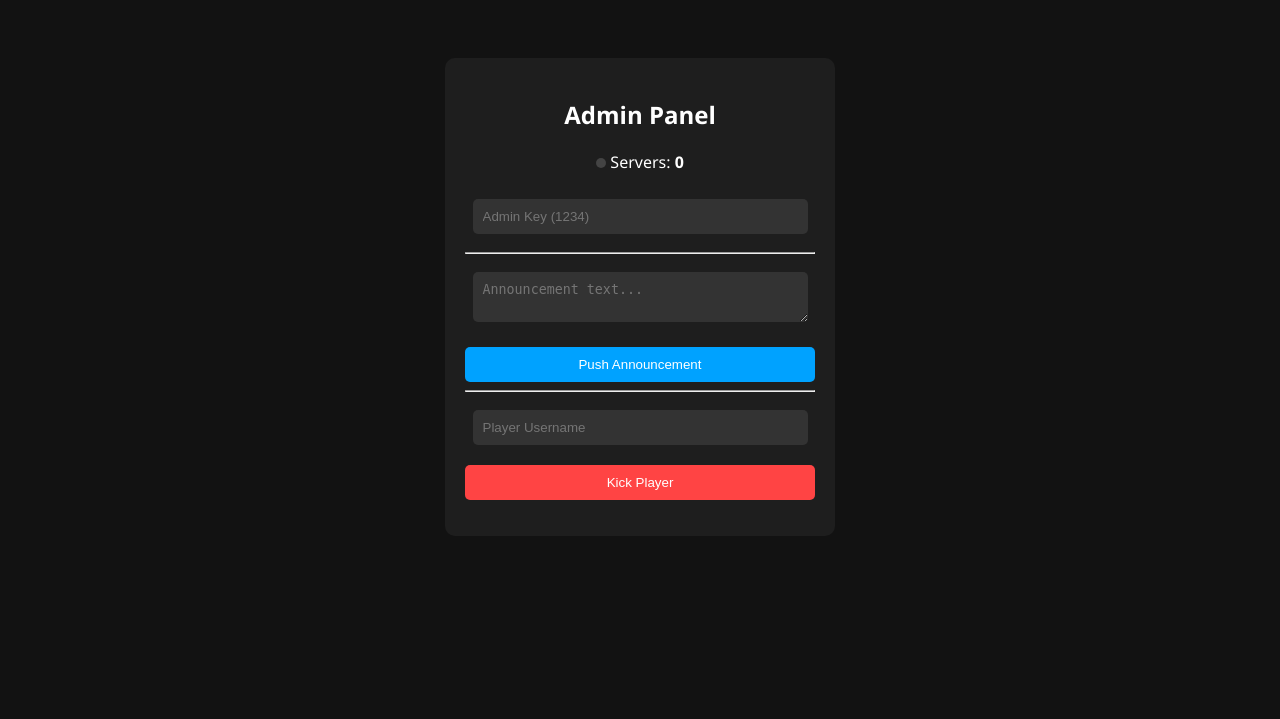
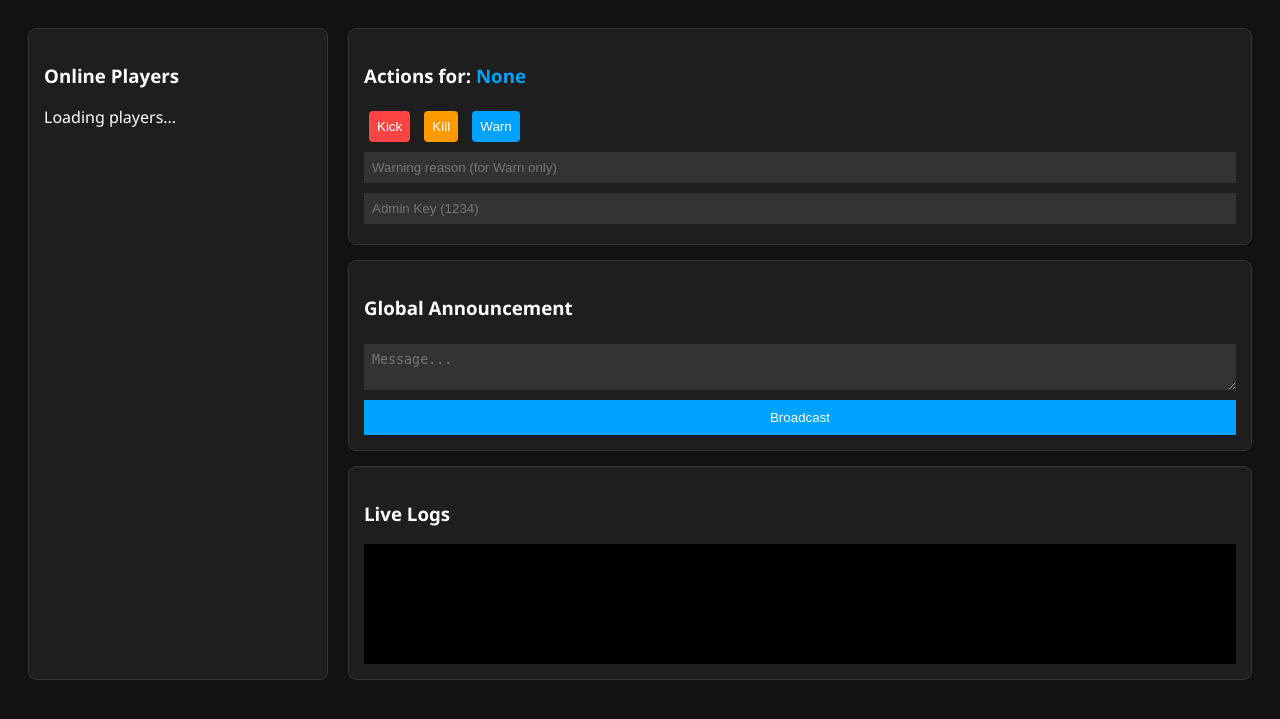
Before and after one commit to stan2tuff/admin-system, a Flask app: page / in a window 1280 px wide. Shown: the top 719 px of the page. Run offline with Flask 3, Linux system fonts and the light colour scheme.

Commit message:
Update index.html

```diff
--- a/templates/index.html
+++ b/templates/index.html
@@ -3,50 +3,77 @@
 <head>
     <title>Admin Dashboard</title>
     <style>
-        body { font-family: 'Segoe UI', sans-serif; background: #121212; color: white; text-align: center; }
-        .box { background: #1e1e1e; padding: 20px; border-radius: 10px; display: inline-block; margin-top: 50px; width: 350px;}
-        .status-dot { height: 10px; width: 10px; background-color: #444; border-radius: 50%; display: inline-block; }
-        .online { background-color: #00ff00; box-shadow: 0 0 8px #00ff00; }
-        input, textarea { width: 90%; padding: 10px; margin: 10px 0; border-radius: 5px; border: none; background: #333; color: white; }
-        button { background: #00a2ff; color: white; border: none; padding: 10px 20px; border-radius: 5px; cursor: pointer; width: 100%; margin-top: 10px;}
-        .kick-btn { background: #ff4444; }
+        body { font-family: 'Segoe UI', sans-serif; background: #121212; color: white; padding: 20px; }
+        .grid { display: grid; grid-template-columns: 300px 1fr; gap: 20px; }
+        .card { background: #1e1e1e; padding: 15px; border-radius: 8px; margin-bottom: 15px; border: 1px solid #333; }
+        .player-item { padding: 10px; border-bottom: 1px solid #333; cursor: pointer; transition: 0.2s; }
+        .player-item:hover { background: #2a2a2a; color: #00a2ff; }
+        .btn-group button { margin: 5px; padding: 8px; cursor: pointer; border-radius: 4px; border: none; color: white; }
+        input, textarea { width: 100%; background: #333; color: white; border: none; padding: 8px; margin: 5px 0; box-sizing: border-box; }
+        #logBox { font-family: monospace; color: #00ff00; height: 100px; overflow-y: auto; background: #000; padding: 10px; }
     </style>
 </head>
 <body>
-    <div class="box">
-        <h2>Admin Panel</h2>
-        <p><span id="dot" class="status-dot"></span> Servers: <b id="serverCount">0</b></p>
+    <div class="grid">
+        <div class="card">
+            <h3>Online Players</h3>
+            <div id="playerList">Loading players...</div>
+        </div>
 
-        <input type="password" id="pw" placeholder="Admin Key (1234)">
-        <hr>
+        <div>
+            <div class="card">
+                <h3>Actions for: <span id="selectedUser" style="color:#00a2ff">None</span></h3>
+                <div class="btn-group">
+                    <button style="background:#ff4444" onclick="doAction('kick')">Kick</button>
+                    <button style="background:#ff9900" onclick="doAction('kill')">Kill</button>
+                    <button style="background:#00a2ff" onclick="doAction('warn')">Warn</button>
+                </div>
+                <input type="text" id="warnMsg" placeholder="Warning reason (for Warn only)">
+                <input type="password" id="pw" placeholder="Admin Key (1234)">
+            </div>
 
-        <textarea id="msg" placeholder="Announcement text..."></textarea>
-        <button onclick="send('announce')">Push Announcement</button>
+            <div class="card">
+                <h3>Global Announcement</h3>
+                <textarea id="globalMsg" placeholder="Message..."></textarea>
+                <button style="background:#00a2ff; width:100%; color:white; border:none; padding:10px;" onclick="doAction('announce')">Broadcast</button>
+            </div>
 
-        <hr>
-        <input type="text" id="kickName" placeholder="Player Username">
-        <button class="kick-btn" onclick="send('kick')">Kick Player</button>
-
-        <p id="status"></p>
+            <div class="card">
+                <h3>Live Logs</h3>
+                <div id="logBox"></div>
+            </div>
+        </div>
     </div>
 
     <script>
-        async function updateStats() {
-            try {
-                const res = await fetch('/server-stats');
-                const data = await res.json();
-                document.getElementById('serverCount').innerText = data.count;
-                document.getElementById('dot').className = data.count > 0 ? "status-dot online" : "status-dot";
-            } catch(e) {}
+        let selectedPlayer = "";
+
+        async function refreshData() {
+            const res = await fetch('/get-data');
+            const d = await res.json();
+
+            // Update Player List
+            const pList = document.getElementById('playerList');
+            pList.innerHTML = d.players.length ? "" : "No players online.";
+            d.players.forEach(p => {
+                const div = document.createElement('div');
+                div.className = "player-item";
+                div.innerText = p;
+                div.onclick = () => { selectedPlayer = p; document.getElementById('selectedUser').innerText = p; };
+                pList.appendChild(div);
+            });
+
+            // Update Logs
+            document.getElementById('logBox').innerHTML = d.logs.join("<br>");
         }
-        setInterval(updateStats, 5000);
+        setInterval(refreshData, 5000);
 
-        async function send(type) {
-            const status = document.getElementById('status');
+        async function doAction(type) {
             const payload = {
                 password: document.getElementById('pw').value,
-                message: type === 'announce' ? document.getElementById('msg').value : "",
-                kick: type === 'kick' ? document.getElementById('kickName').value : ""
+                type: type,
+                target: selectedPlayer,
+                message: type === 'announce' ? document.getElementById('globalMsg').value : document.getElementById('warnMsg').value
             };
 
             const res = await fetch('/set-command', {
@@ -54,9 +81,7 @@
                 headers: {'Content-Type': 'application/json'},
                 body: JSON.stringify(payload)
             });
-
-            status.innerText = res.ok ? "Command Sent!" : "Error: Check Password";
-            if(res.ok && type === 'kick') document.getElementById('kickName').value = "";
+            if (!res.ok) alert("Failed! Check password.");
         }
     </script>
 </body>
```
